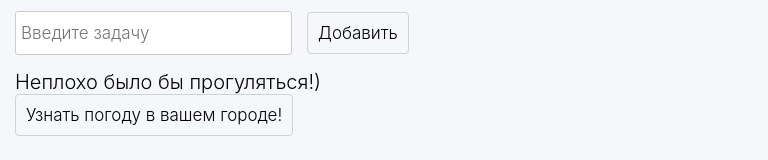
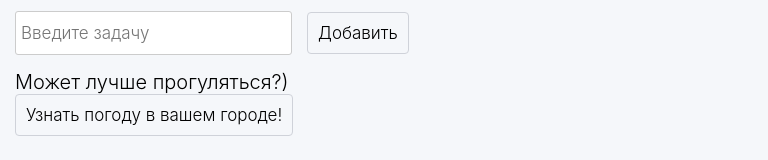
Before and after one commit to dimonhawk123/interview_project_3_React, a React (Create React App) app: page / in a window 1280 px wide. Shown: the part 261-421 px from the top of the page, without its empty margins (0-768 px from the left). Built offline with nearby package versions, Linux system fonts and the light colour scheme.

Commit message:
weather text

```diff
--- a/src/components/main/weather/weather.js
+++ b/src/components/main/weather/weather.js
@@ -88,7 +88,7 @@ export default class Weather extends React.Component {
         return(
             <div>
                 <div className="weather__title">
-                    Неплохо было бы прогуляться!)
+                    Может лучше прогуляться?)
                 </div>
                 {this.state.visibleBtn &&
                     <button
```
